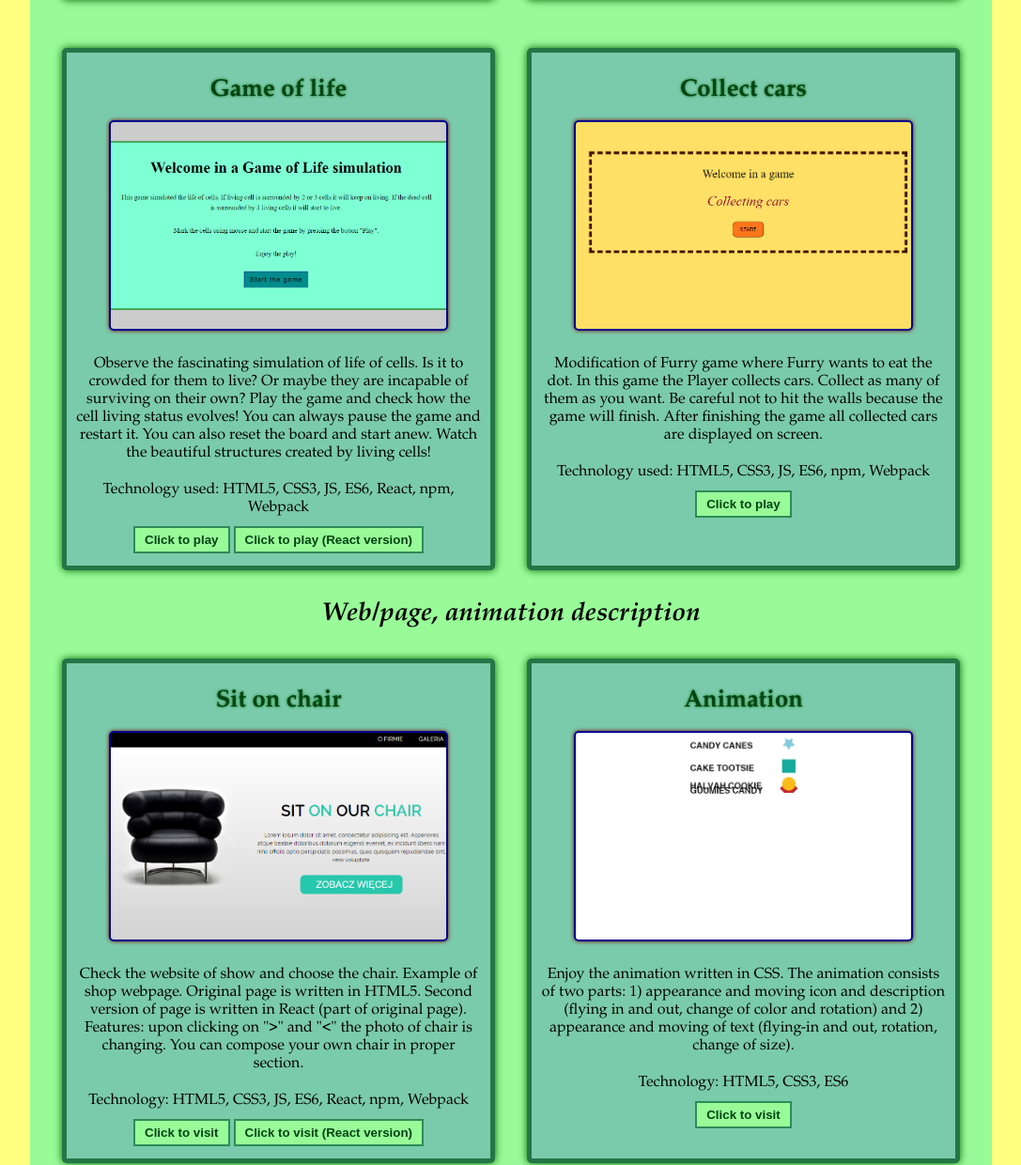
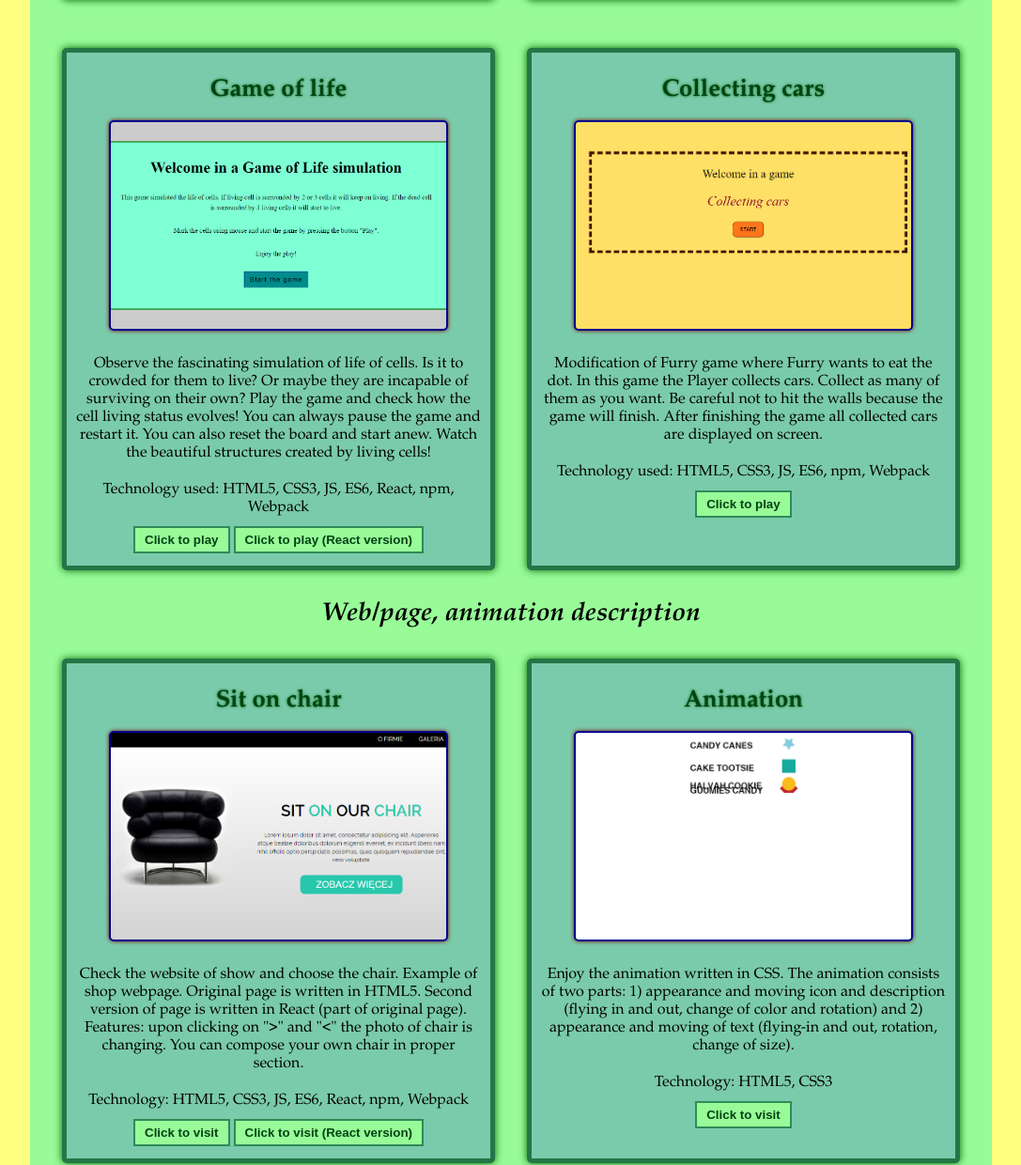
Before and after one commit to annastachurska/Portfolio, a plain HTML site: page index.html in a window 1280 px wide. Shown: the part 759-1999 px from the top of the page at 94% size, without its empty margins (96-1183 px from the left). Drawn offline with Linux system fonts and the light colour scheme.

Commit message:
changes name furry game

```diff
--- a/index.html
+++ b/index.html
@@ -18,7 +18,7 @@
                     <li class="nav_hamburger_list_item"><a class="nav_hamburger_link" href="#tetris">Games: Tetris</a></li>
                     <li class="nav_hamburger_list_item"><a class="nav_hamburger_link" href="#memory">Games: Memory for scientists</a></li>
                     <li class="nav_hamburger_list_item"><a class="nav_hamburger_link" href="#life">Games: Game of life</a></li>
-                    <li class="nav_hamburger_list_item"><a class="nav_hamburger_link" href="#furry">Games: Furry game</a></li>
+                    <li class="nav_hamburger_list_item"><a class="nav_hamburger_link" href="#furry">Games: Collecting cars</a></li>
                     <li class="nav_hamburger_list_item"><a class="nav_hamburger_link" href="#sit">Website: Sit on chair</a></li>
                     <li class="nav_hamburger_list_item"><a class="nav_hamburger_link" href="#animation">Website: Animation</a></li>
                 </ul>
@@ -30,7 +30,7 @@
                         <li class="nav_list2_item"><a class="nav_link" href="#tetris">Tetris</a></li>
                         <li class="nav_list2_item"><a class="nav_link" href="#memory">Memory for scientists</a></li>
                         <li class="nav_list2_item"><a class="nav_link" href="#life">Game of life</a></li>
-                        <li class="nav_list2_item"><a class="nav_link" href="#furry">Furry game</a></li>
+                        <li class="nav_list2_item"><a class="nav_link" href="#furry">Collecting cars</a></li>
                     </ul>
                 </li>
                 <li class="nav_list2_container">Web pages/Animation
@@ -89,7 +89,7 @@
                             </div>
                         </article>
                         <article class="projects_item" id="furry">
-                            <h3 class="projects_inner_header">Collect cars</h3>
+                            <h3 class="projects_inner_header">Collecting cars</h3>
                             <div class="projects_inner_item_container">
                                 <div class="projects_item_photo photo-4"></div>
                                 <div class="projects_item_text_container">
@@ -124,7 +124,7 @@
                                 <div class="projects_item_photo photo-6"></div>
                                 <div class="projects_item_text_container">
                                     <p class="projects_item_description">Enjoy the animation written in CSS. The animation consists of two parts: 1) appearance and moving icon and description (flying in and out, change of color and rotation) and 2) appearance and moving of text (flying-in and out, rotation, change of size).</p>
-                                    <p class="projects_item_description">Technology: HTML5, CSS3, ES6</p>
+                                    <p class="projects_item_description">Technology: HTML5, CSS3</p>
                                 </div>
                                 <button class="projects_button"><a href="https://annastachurska.github.io/Animation/" target="_blank">Click to visit</a></button>
                             </div>
```
